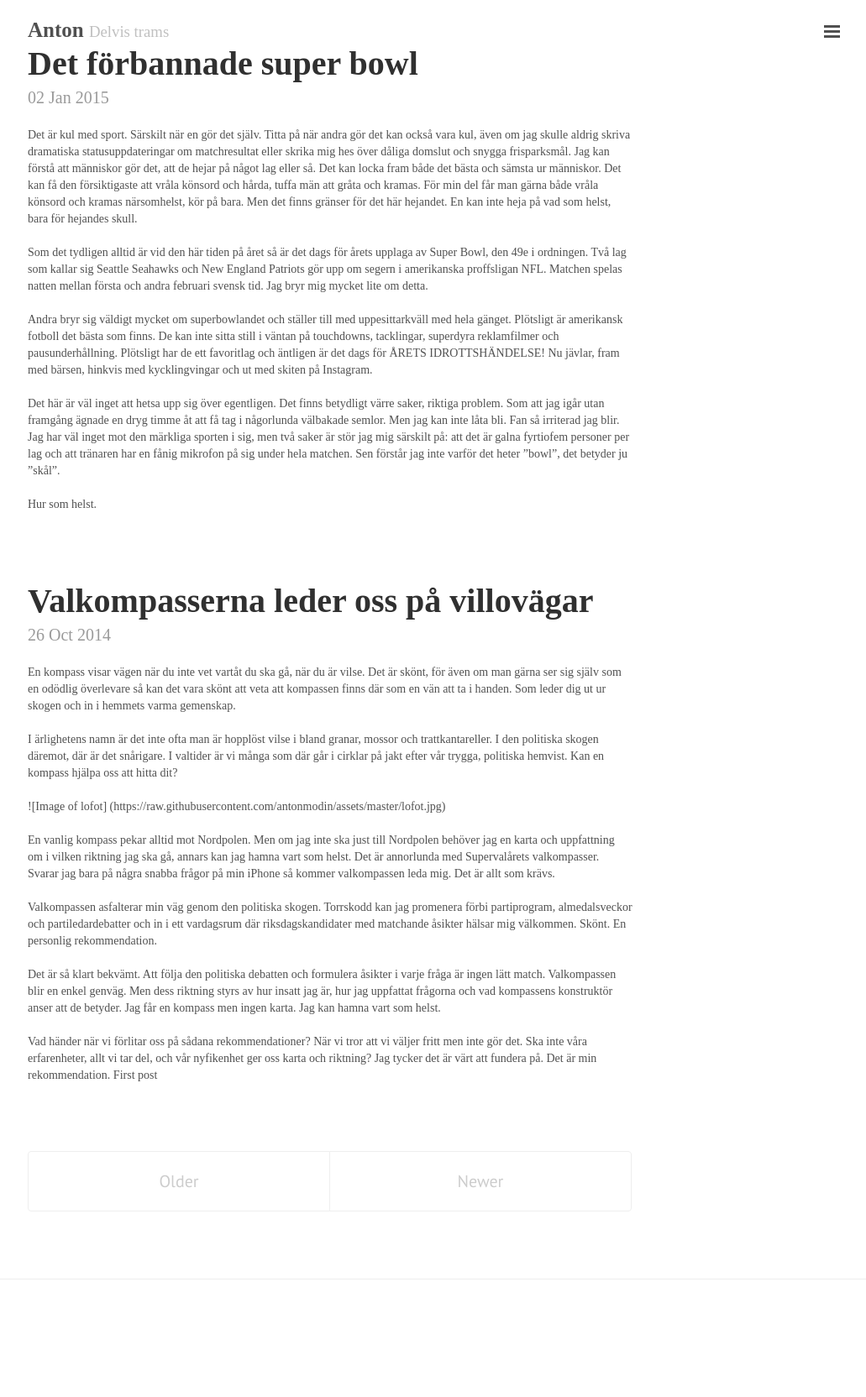
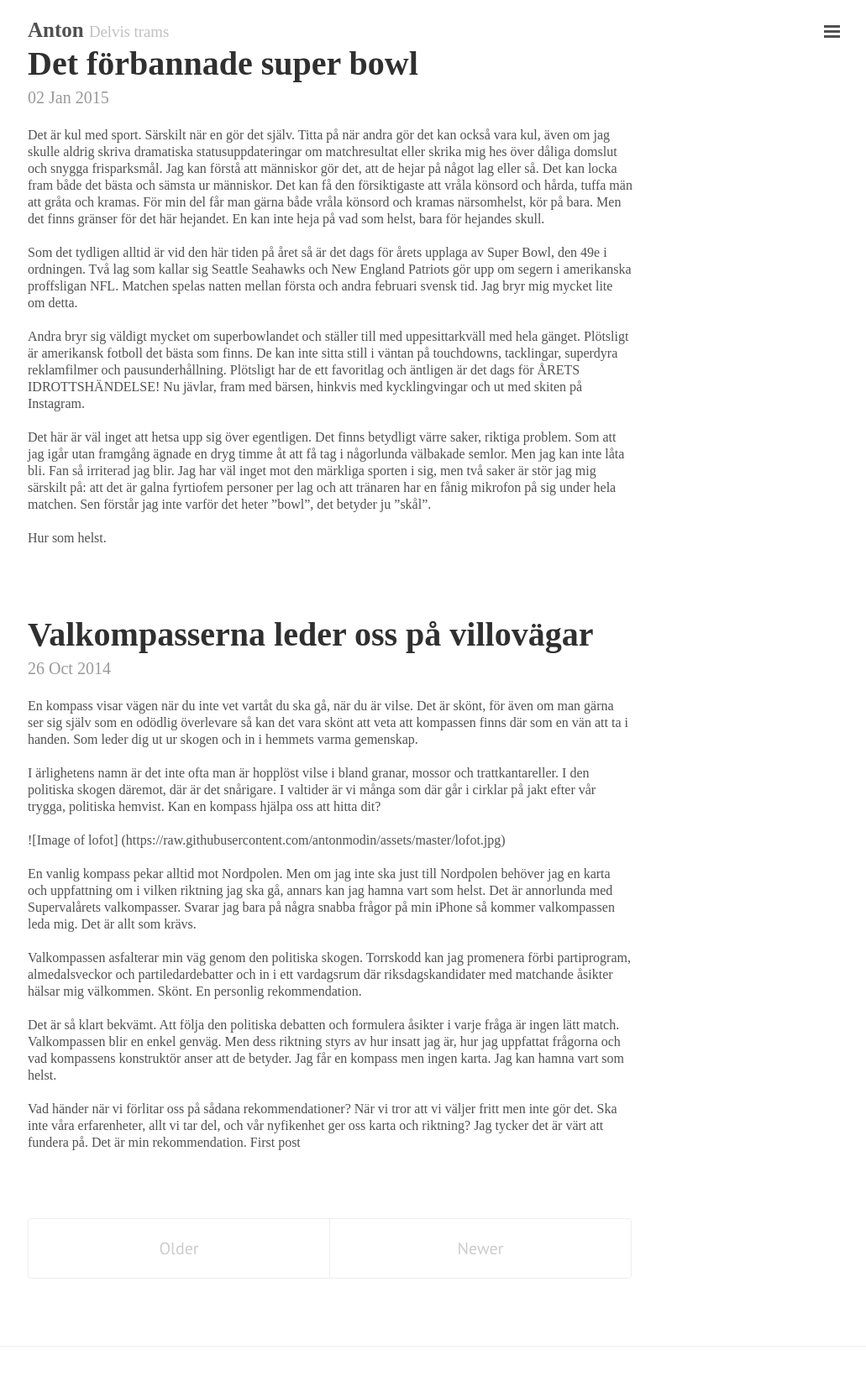
Before and after one commit to antonmodin/jekyllsite, a Jekyll site: the page built from index.html, in a window 1280 px wide. Shown: the whole page at 84% size, without its empty margins (247-1278 px from the left). Built offline with Jekyll 4.4.1, drawn with Linux system fonts in a browser that asks for light colours; Markdown is read by kramdown in place of the engine named in the settings; the list of posts is cut into pages by our own code; before the commit the page ends 1584 px from its top, so only the background shows below that.

Commit message:
Update lanyon.css

```diff
--- a/public/css/lanyon.css
+++ b/public/css/lanyon.css
@@ -53,14 +53,14 @@
 h1, h2, h3, h4, h5, h6
 
     font-family: "futura", 'PT Georgia', Georgia, Helvetica, Arial, sans-serif;
-    font-size: 20px;
+    font-size: 18;
     line-height: 1.5;
     font-weight: 400;
     letter-spacing: .05rem;
 }
 p {
 	font-family: 'sans serif';
-	font-size: 14px;
+	font-size: 16px;
 	font-style: normal;
 	font-variant: normal;
 	font-weight: 400;
```
